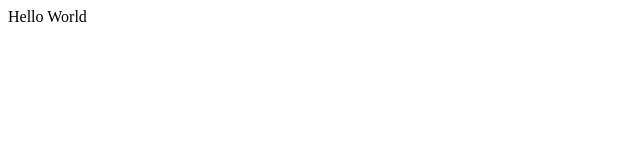
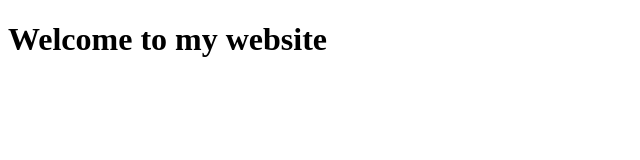
Before and after one commit to Plata12/TestGit, a plain HTML site: page index.html in a window 1280 px wide. Shown: the whole page, without its empty margins (0-640 px from the left). Drawn offline with Linux system fonts and the light colour scheme.

Commit message:
Added Welcome Meaage

```diff
--- a/index.html
+++ b/index.html
@@ -2,4 +2,6 @@
 <html lang= "en">
     <title>Test for GITHUB MINI COURSE</title>
     </head>
-    <body>Hello World</body>
+    <body>
+        <h1>Welcome to my website</h1>
+    </body>
```
